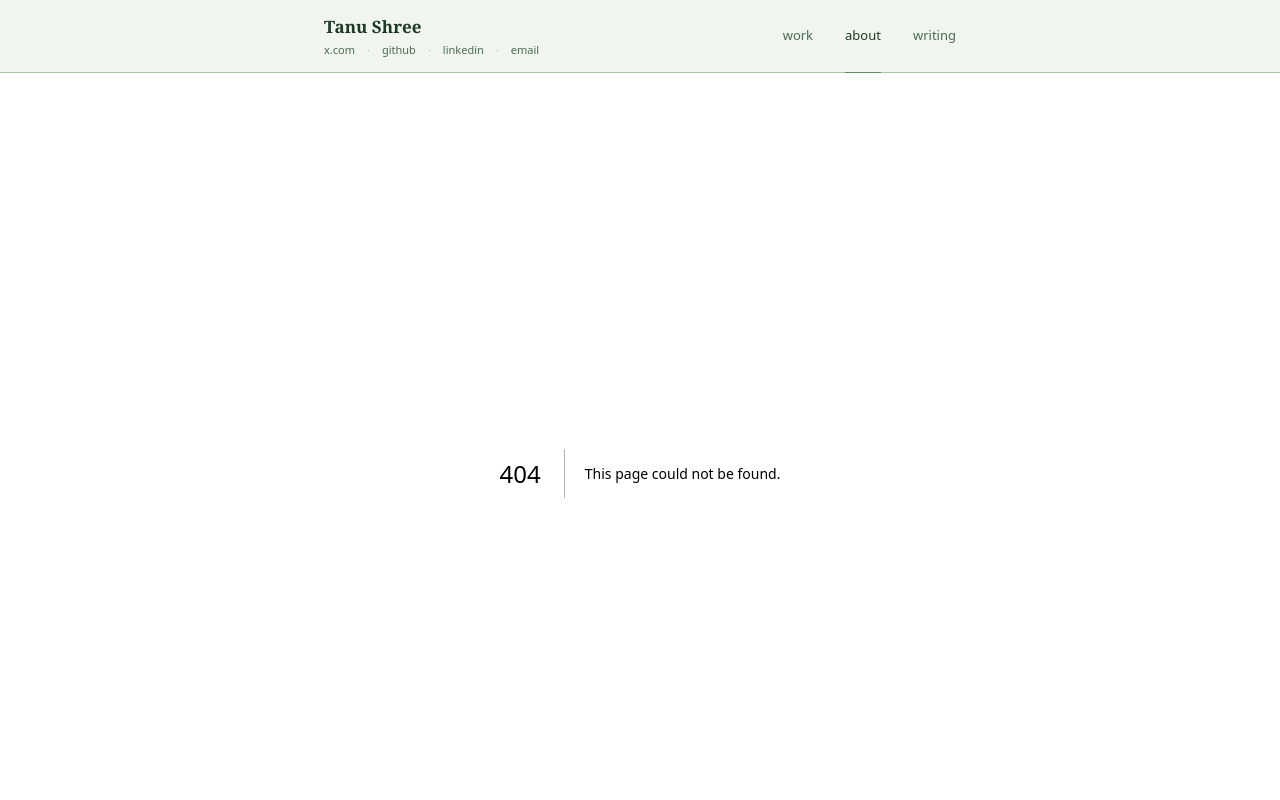
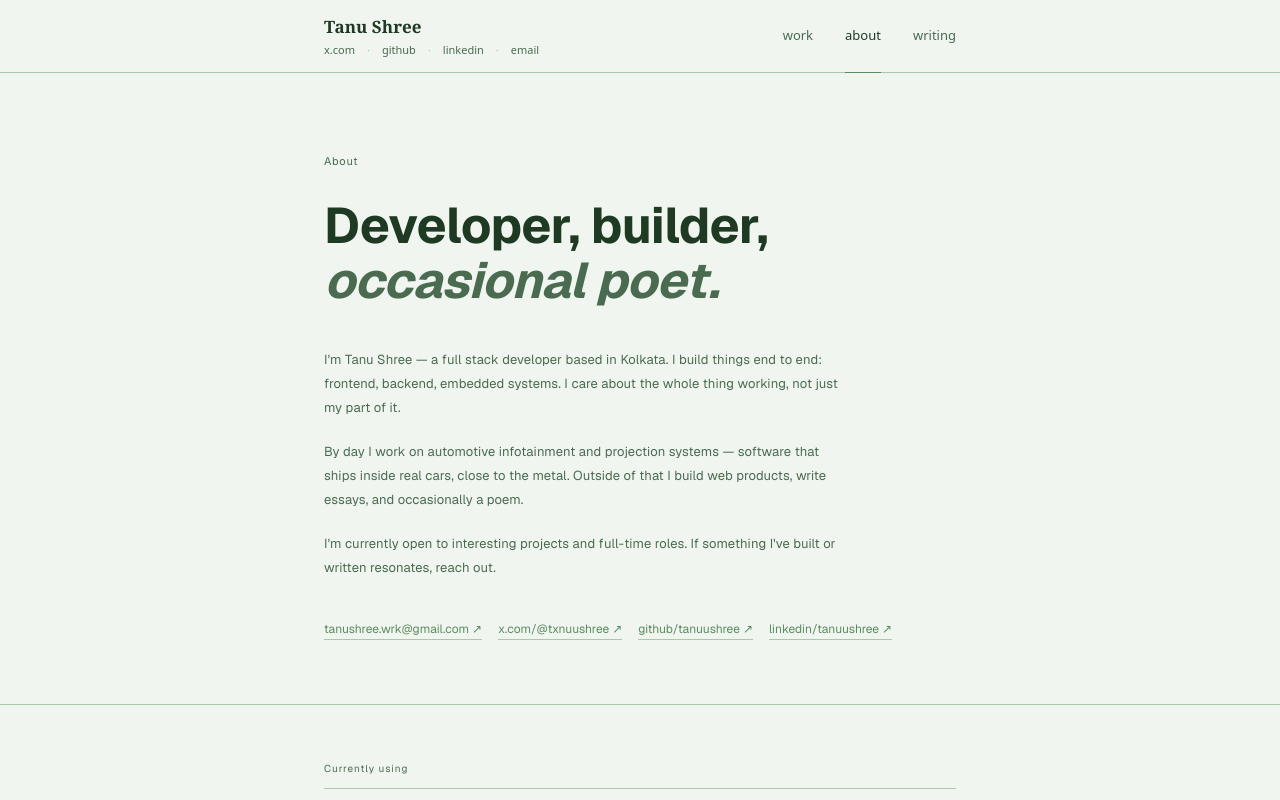
Before and after one commit to tanuushree/tanushree.xyz, a Next.js app: page /about in a window 1280 px wide. Before the commit this address had no page. Shown: the top 800 px of the page. Built offline with nearby package versions, Linux system fonts and the light colour scheme.

Commit message:
feat: add about webpage

```diff
--- /dev/null
+++ b/src/app/about/page.tsx
@@ -0,0 +1,9 @@
+import About from "@/components/About";
+
+export default function AboutPage() {
+  return (
+    <>
+      <About />
+    </>
+  );
+}
```
